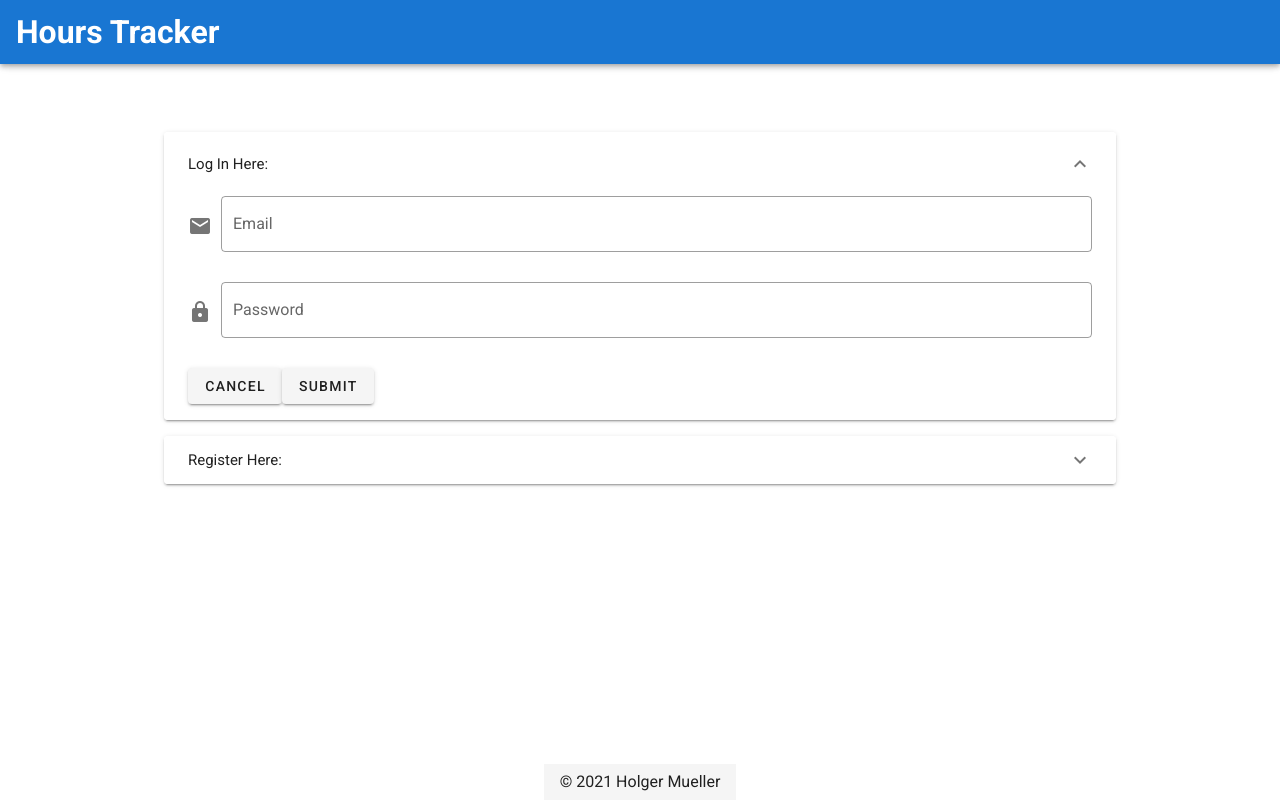
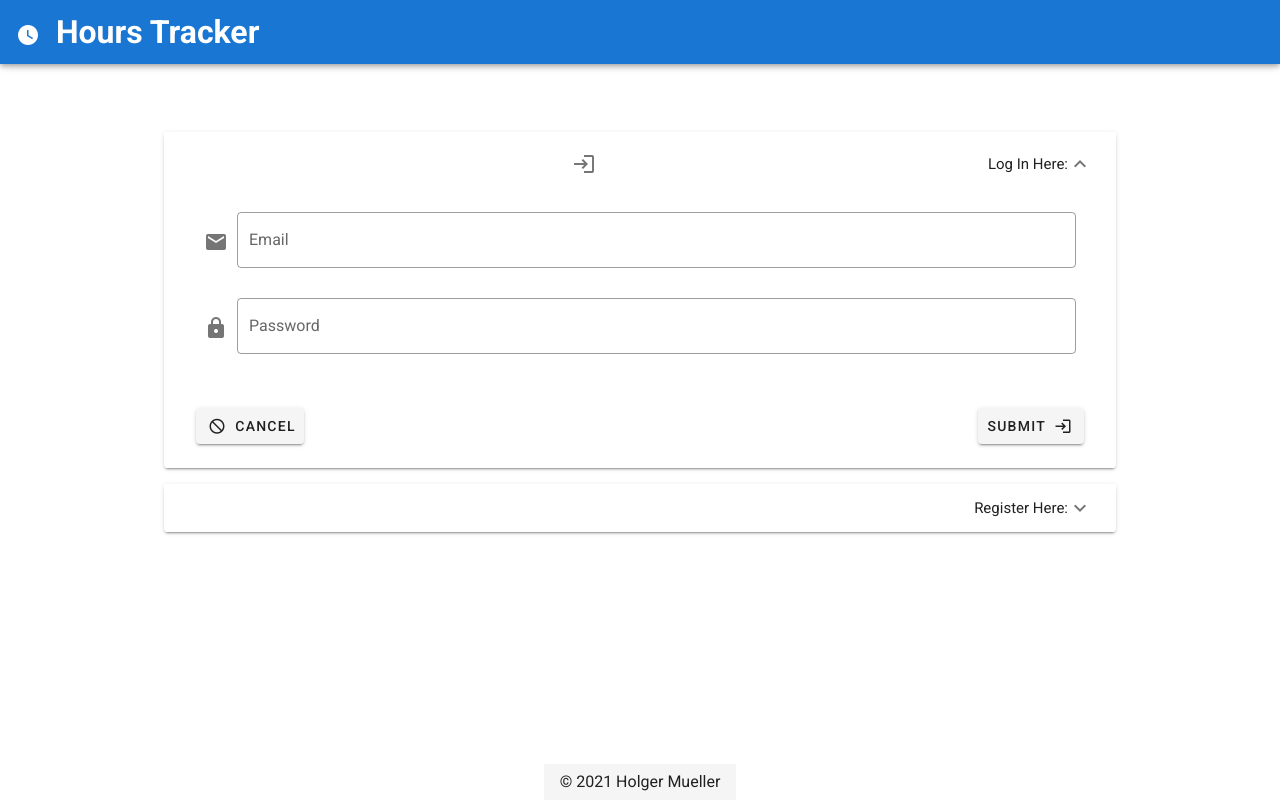
Before and after one commit to Holgermueller/vue-hours-tracker, a Vue app: page / in a window 1280 px wide. Both pictures are taken after a click on the button "Log In Here:". Built offline with nearby package versions, Linux system fonts and the light colour scheme; no server answers.

Commit message:
added icons connected hours store to dom

```diff
--- a/src/App.vue
+++ b/src/App.vue
@@ -1,7 +1,11 @@
 <template>
   <v-app>
     <v-app-bar app color="primary" dark class="text-center">
-      <h1>Hours Tracker</h1>
+      <h1>
+        <v-icon left>mdi-clock</v-icon>
+
+        Hours Tracker
+      </h1>
 
       <v-spacer></v-spacer>
 
@@ -14,6 +18,7 @@
         :disabled="loading"
       >
         Log out
+        <v-icon right>mdi-logout</v-icon>
       </v-btn>
     </v-app-bar>
 
--- a/src/components/DashboardComponents/DecrementHours.vue
+++ b/src/components/DashboardComponents/DecrementHours.vue
@@ -2,6 +2,7 @@
   <div>
     <v-card class="decrement-hours">
       <v-card-title>
+        <v-icon left>mdi-minus</v-icon>
         Remove Hours
       </v-card-title>
       <v-card-text>
@@ -15,6 +16,7 @@
       </v-card-text>
       <v-card-actions>
         <v-btn @click.prevent="removeHours" :disabled="tooFewHoursToRemove">
+          <v-icon left>mdi-check-bold</v-icon>
           Remove Hours
         </v-btn>
       </v-card-actions>
--- a/src/components/DashboardComponents/DisplayHours.vue
+++ b/src/components/DashboardComponents/DisplayHours.vue
@@ -1,14 +1,12 @@
 <template>
   <div>
     <v-card class="hours-card text-center">
-      <v-card-title>
-        <h1>Hello, {{ userProfile }}</h1>
+      <v-card-title class="heading2">
+        <v-icon left>mdi-account-circle</v-icon>Hello, {{ userProfile[0] }}
       </v-card-title>
 
       <v-card-subtitle>
-        <h2>
-          Hours remaining:
-        </h2>
+        <h2>Hours remaining: {{ hoursToTrack }}</h2>
       </v-card-subtitle>
 
       <v-card-text>
@@ -22,13 +20,17 @@
 export default {
   name: "HoursDisplay",
 
-  updated() {
+  mounted() {
     this.$store.dispatch("getUserProfile");
   },
 
   computed: {
     userProfile() {
       return this.$store.getters.userProfile;
+    },
+
+    hoursToTrack() {
+      return this.$store.getters.hoursToTrack;
     },
   },
 
--- a/src/components/DashboardComponents/IncrementHours.vue
+++ b/src/components/DashboardComponents/IncrementHours.vue
@@ -2,6 +2,7 @@
   <div>
     <v-card class="increment-card">
       <v-card-title>
+        <v-icon left>mdi-plus</v-icon>
         Add hours:
       </v-card-title>
       <v-card-text>
@@ -16,6 +17,7 @@
           @click.prevent="addHours"
           :disabled="tooFewHoursToAdd"
         >
+          <v-icon left>mdi-check-bold</v-icon>
           Add Hours
         </v-btn>
       </v-card-actions>
--- a/src/components/index.vue
+++ b/src/components/index.vue
@@ -6,6 +6,9 @@
         :key="index"
       >
         <v-expansion-panel-header id="panelData.id">
+          <v-icon left>
+            {{ panelData.icon }}
+          </v-icon>
           {{ panelData.panelHeader }}</v-expansion-panel-header
         >
 
@@ -40,10 +43,12 @@ export default {
         {
           id: 1,
           panelHeader: "Log In Here:",
+          icon: "mdi-login",
         },
         {
           id: 2,
           panelHeader: "Register Here:",
+          icon: "mdi-register",
         },
       ],
     };
--- a/src/components/indexComponents/Login.vue
+++ b/src/components/indexComponents/Login.vue
@@ -1,5 +1,7 @@
 <template>
   <div id="login">
+    <v-card elevation="0">
+      <v-card-text>
         <v-form ref="form">
           <v-flex xs12 sm12 md12 lg12 xl12
             ><v-text-field
@@ -19,16 +21,26 @@
               outlined
             ></v-text-field
           ></v-flex>
+        </v-form>
+      </v-card-text>
 
-      <v-btn @click.prevent="clearForm">Cancel</v-btn>
+      <v-card-actions>
+        <v-btn @click.prevent="clearForm">
+          <v-icon left>mdi-cancel</v-icon>
+          Cancel</v-btn
+        >
+
+        <v-spacer></v-spacer>
 
         <v-btn
           @click.prevent="checkLoginForm"
           :loading="loading"
           :disabled="loading"
-        >Submit</v-btn
-      >
-    </v-form>
+          >Submit
+          <v-icon right>mdi-login</v-icon>
+        </v-btn>
+      </v-card-actions>
+    </v-card>
   </div>
 </template>
 
--- a/src/components/indexComponents/Register.vue
+++ b/src/components/indexComponents/Register.vue
@@ -1,7 +1,12 @@
 <template>
   <div id="register">
+    <v-card elevation="0">
+      <v-card-text>
         <v-layout row v-if="error">
-      <app-alert @dismissed="onDismissed" :v-text="error.message"></app-alert>
+          <app-alert
+            @dismissed="onDismissed"
+            :v-text="error.message"
+          ></app-alert>
         </v-layout>
 
         <v-form ref="form">
@@ -40,11 +45,21 @@
               outlined
             ></v-text-field
           ></v-flex>
+        </v-form>
+      </v-card-text>
 
-      <v-btn @click.prevent="clearForm">Cancel</v-btn>
+      <v-card-actions>
+        <v-btn @click.prevent="clearForm">
+          <v-icon left>mdi-cancel</v-icon>
+          Cancel</v-btn
+        >
         <v-spacer></v-spacer>
-      <v-btn @click.prevent="checkForm">Submit</v-btn>
-    </v-form>
+        <v-btn @click.prevent="checkForm"
+          >Submit
+          <v-icon right>mdi-login</v-icon>
+        </v-btn>
+      </v-card-actions>
+    </v-card>
   </div>
 </template>
 
--- a/src/store/profiles/index.js
+++ b/src/store/profiles/index.js
@@ -22,6 +22,7 @@ export default {
           (querySnapshot) => {
             let userProfile = [];
             querySnapshot.forEach((doc) => {
+              console.log(doc.data());
               let userInfo = {
                 userId: doc.id,
                 username: doc.data().username,
@@ -31,6 +32,7 @@ export default {
               userProfile.push(userInfo);
             });
             commit("SET_USER_PROFILE", userProfile);
+            commit("SET_LOADING", false);
           },
           (err) => {
             commit("SET_LOADING", true);
--- a/src/store/trackHours/index.js
+++ b/src/store/trackHours/index.js
@@ -1,6 +1,6 @@
 export default {
   state: {
-    userHours: null,
+    userHours: 0,
   },
 
   mutations: {},
```
Lines whose indentation alone changed are shown as unchanged.
